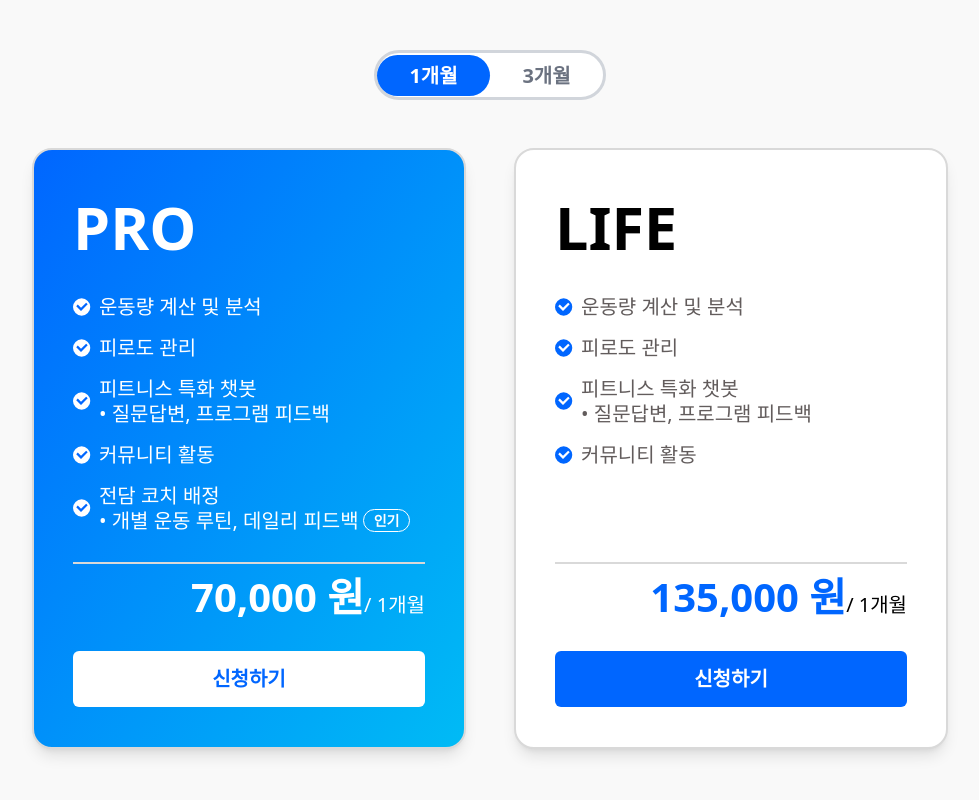
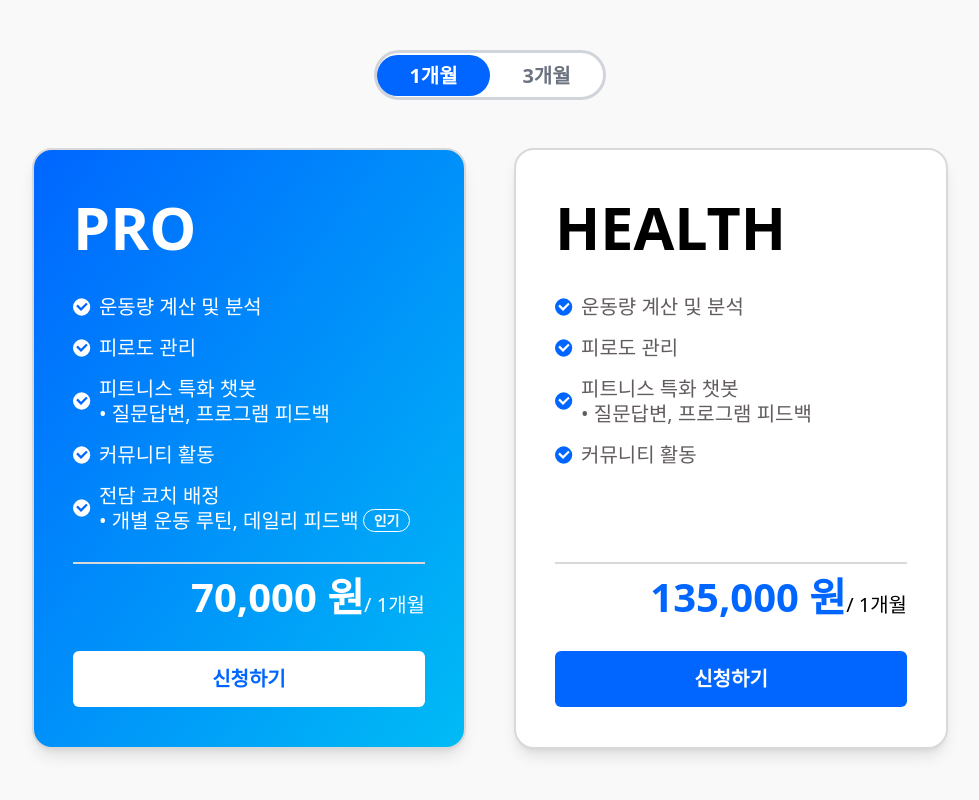
Before and after one commit to BoostPerformance/fitculator-io, a Next.js app: page / in a window 1280 px wide. Shown: the part 6117-6917 px from the top of the page, without its empty margins (150-1129 px from the left). Built offline with nearby package versions, Linux system fonts and the light colour scheme.

Commit message:
오탈자 수정

```diff
--- a/src/components/products.tsx
+++ b/src/components/products.tsx
@@ -64,7 +64,7 @@ const Product = () => {
           selectedPeriod={selectedPeriod}
         />
         <ProductItem
-          title="LIFE"
+          title="HEALTH"
           descriptions={[
             '운동량 계산 및 분석',
             '피로도 관리',
```
